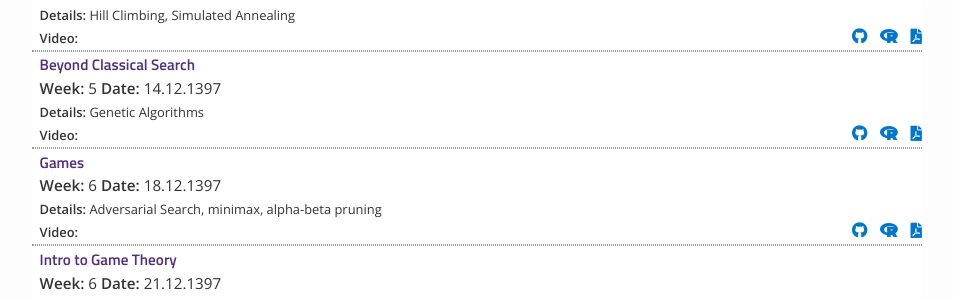
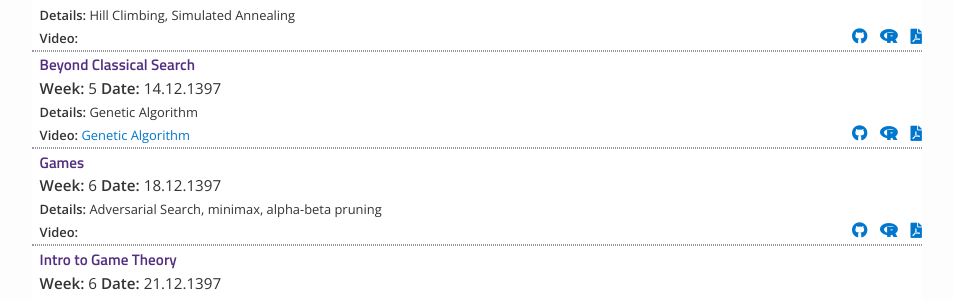
Before and after one commit to rahmanidashti/znuai, a Jekyll site: the page built from materials.md, in a window 1280 px wide and 900 px high, scrolled down 1041 px. Shown: the part 157-457 px from the top of the window, without its empty margins (163-1116 px from the left). Built offline with Jekyll 4.4.1, drawn with Linux system fonts in a browser that asks for light colours; nearby versions of some CDN libraries.

Commit message:
Update lectures.yml

```diff
--- a/_data/lectures.yml
+++ b/_data/lectures.yml
@@ -57,7 +57,9 @@
   date: 14.12.1397
   filename: GA
   dirname: files
-  tldr: "Genetic Algorithms"
+  tldr: "Genetic Algorithm"
+  video_link: https://drive.google.com/file/d/1hHGkEQ_f86v9A_id-SlDBKXia6pUnHx3/view?usp=sharing
+  video_title: "Genetic Algorithm"
 - title: "Games"
   week: 6
   date: 18.12.1397
```
